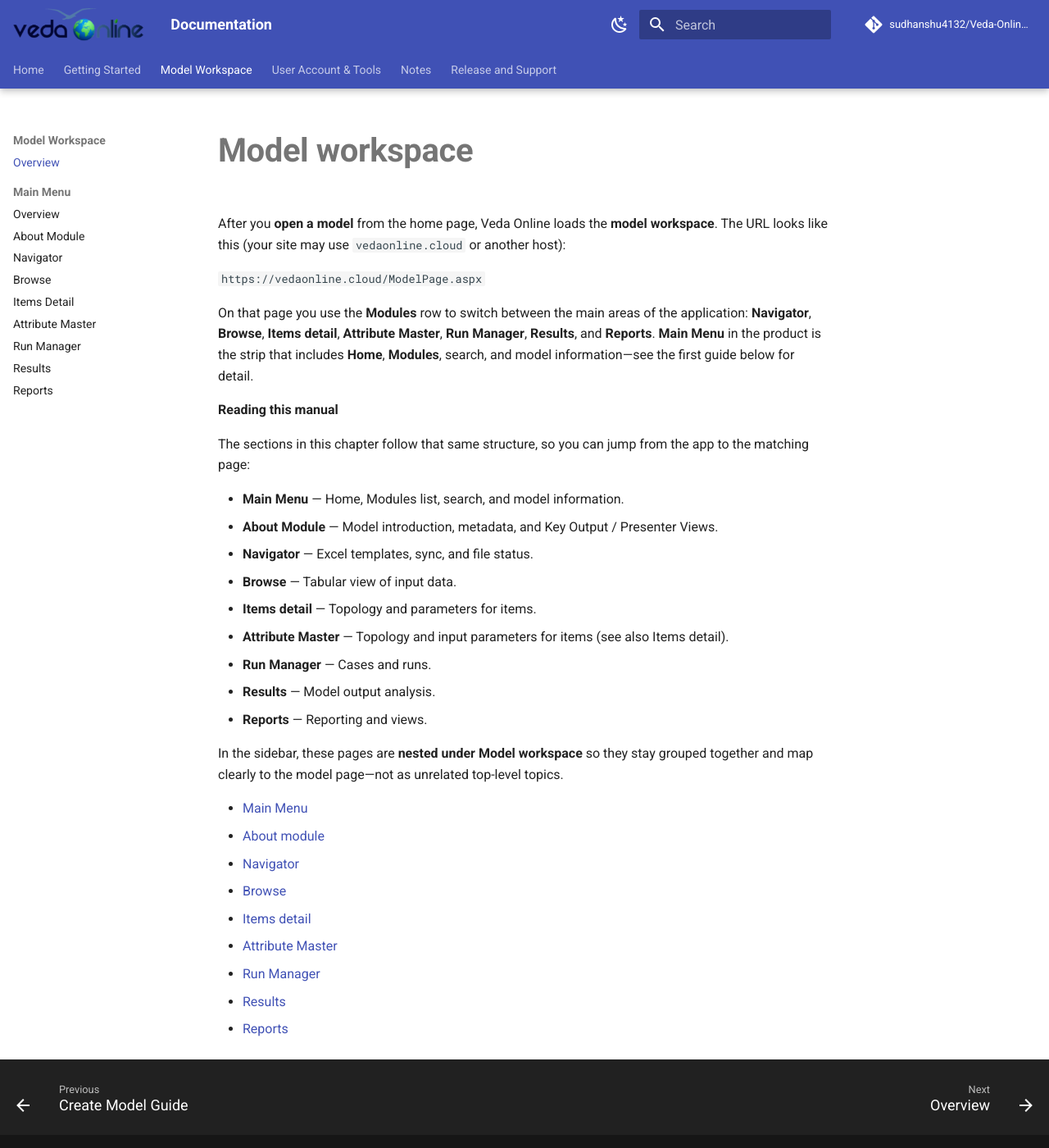
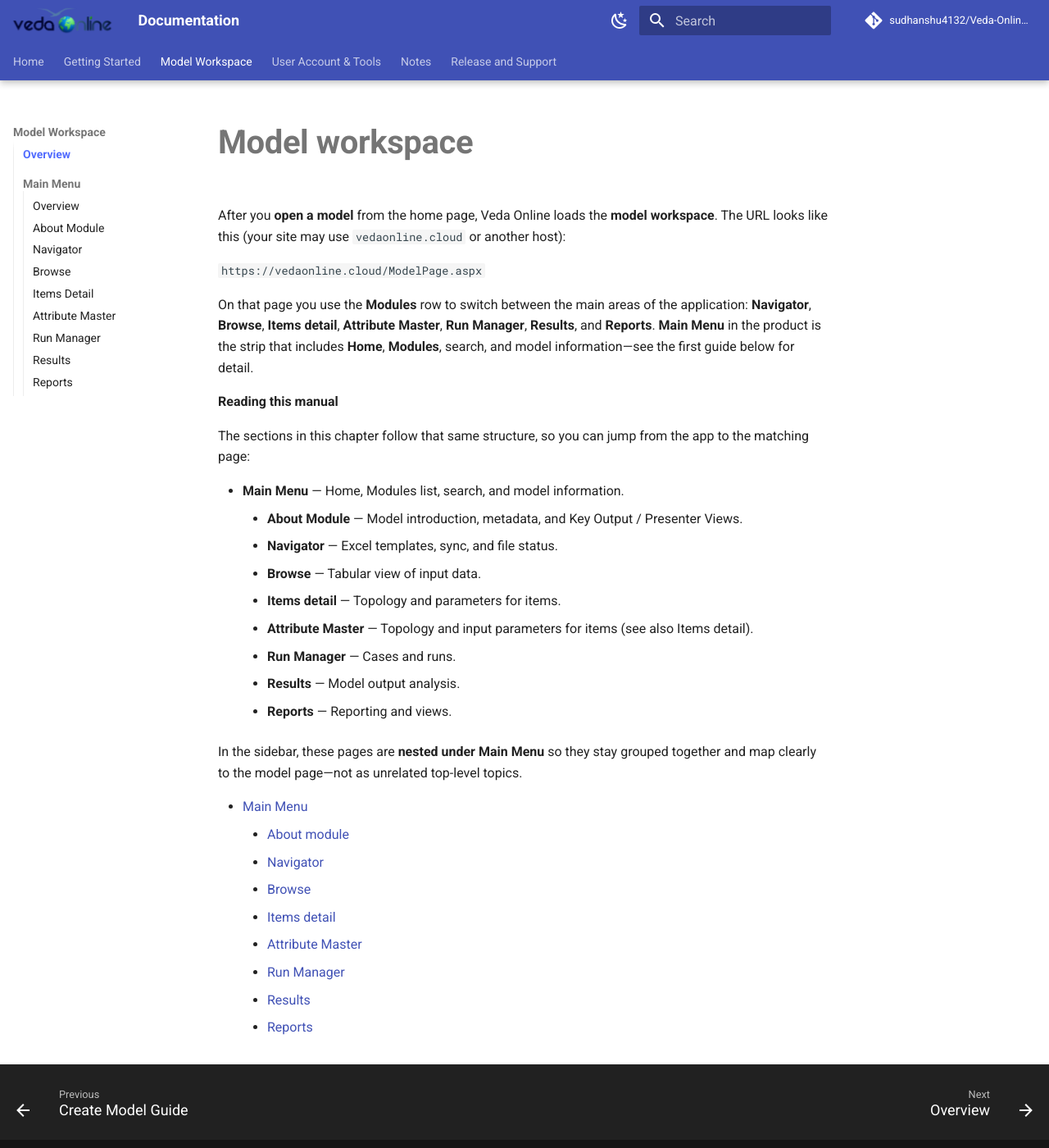
Before and after one commit to sudhanshu4132/Veda-Online-Documentation, an MkDocs documentation site: the page built from docs/model_workspace/Model-workspace.md, in a window 1280 px wide and 1400 px high. Shown: the whole window at 82% size. Built offline with MkDocs 1.6.1 and Material for MkDocs 9.7.7, drawn with Linux system fonts in a browser that asks for light colours; comment, search, counter and statistics services are not loaded.

Commit message:
Updated link and styles.

```diff
--- a/docs/_static/custom.css
+++ b/docs/_static/custom.css
@@ -12,7 +12,7 @@
 
 .md-header__button.md-logo img,
 .md-header__button.md-logo svg {
-  height: 2rem;
+  height: 1.5rem;
   width: auto;
   max-width: 11rem;
   object-fit: contain;
@@ -78,12 +78,38 @@ html {
   cursor: zoom-in;
 }
 
-.md-typeset a:hover{
-  text-decoration: none;
+.md-content .md-typeset a:hover:not(.md-button) {
+  text-decoration: underline;
+}
+
+/* Left nav + right TOC: selected page/section only (not section headers like Main Menu) */
+.md-sidebar--primary .md-nav__link--active,
+.md-sidebar--secondary .md-nav__link--active {
+  color: var(--md-accent-fg-color);
+  font-weight: 600;
+}
+
+.md-sidebar--primary .md-nav__link--active code,
+.md-sidebar--secondary .md-nav__link--active code {
+  color: var(--md-accent-fg-color);
+}
+
+/* Nest pages under section headers (e.g. Main Menu) so they read as children */
+.md-sidebar--primary .md-nav__item--nested > .md-nav > .md-nav__list,
+.md-sidebar--primary .md-nav__item--section > .md-nav > .md-nav__list {
+  margin-left: 0.6rem;
+  padding-left: 0.55rem;
+  border-left: 1px solid var(--md-default-fg-color--lightest);
 }
 
 .md-typeset th{
-  background-color: var(--md-accent-fg-color--transparent);
+  background-color: var(--md-default-fg-color--lightest);
+}
+
+/* Admonitions: accent on the left only (not full box border) */
+.md-typeset .admonition,
+.md-typeset details {
+  border-width: 0 0 0 0.15rem;
 }
 
 .vo-lightbox {
--- a/docs/model_workspace/Model-workspace.md
+++ b/docs/model_workspace/Model-workspace.md
@@ -15,23 +15,23 @@ On that page you use the **Modules** row to switch between the main areas of the
 The sections in this chapter follow that same structure, so you can jump from the app to the matching page:
 
 - **Main Menu** — Home, Modules list, search, and model information.
-- **About Module** — Model introduction, metadata, and Key Output / Presenter Views.
-- **Navigator** — Excel templates, sync, and file status.
-- **Browse** — Tabular view of input data.
-- **Items detail** — Topology and parameters for items.
-- **Attribute Master** — Topology and input parameters for items (see also Items detail).
-- **Run Manager** — Cases and runs.
-- **Results** — Model output analysis.
-- **Reports** — Reporting and views.
+    - **About Module** — Model introduction, metadata, and Key Output / Presenter Views.
+    - **Navigator** — Excel templates, sync, and file status.
+    - **Browse** — Tabular view of input data.
+    - **Items detail** — Topology and parameters for items.
+    - **Attribute Master** — Topology and input parameters for items (see also Items detail).
+    - **Run Manager** — Cases and runs.
+    - **Results** — Model output analysis.
+    - **Reports** — Reporting and views.
 
-In the sidebar, these pages are **nested under Model workspace** so they stay grouped together and map clearly to the model page—not as unrelated top-level topics.
+In the sidebar, these pages are **nested under Main Menu** so they stay grouped together and map clearly to the model page—not as unrelated top-level topics.
 
 - [Main Menu](Veda-Menu.md)
-- [About module](About.md)
-- [Navigator](Navigator.md)
-- [Browse](Browse.md)
-- [Items detail](Items-detail.md)
-- [Attribute Master](Attribute-Master.md)
-- [Run Manager](Run-Manager.md)
-- [Results](Results.md)
-- [Reports](Reports.md)
+    - [About module](About.md)
+    - [Navigator](Navigator.md)
+    - [Browse](Browse.md)
+    - [Items detail](Items-detail.md)
+    - [Attribute Master](Attribute-Master.md)
+    - [Run Manager](Run-Manager.md)
+    - [Results](Results.md)
+    - [Reports](Reports.md)
```
Also changed, not shown: docs/model_workspace/About.md (+1 -1 lines), docs/model_workspace/Reports.md (+3 -3 lines).
